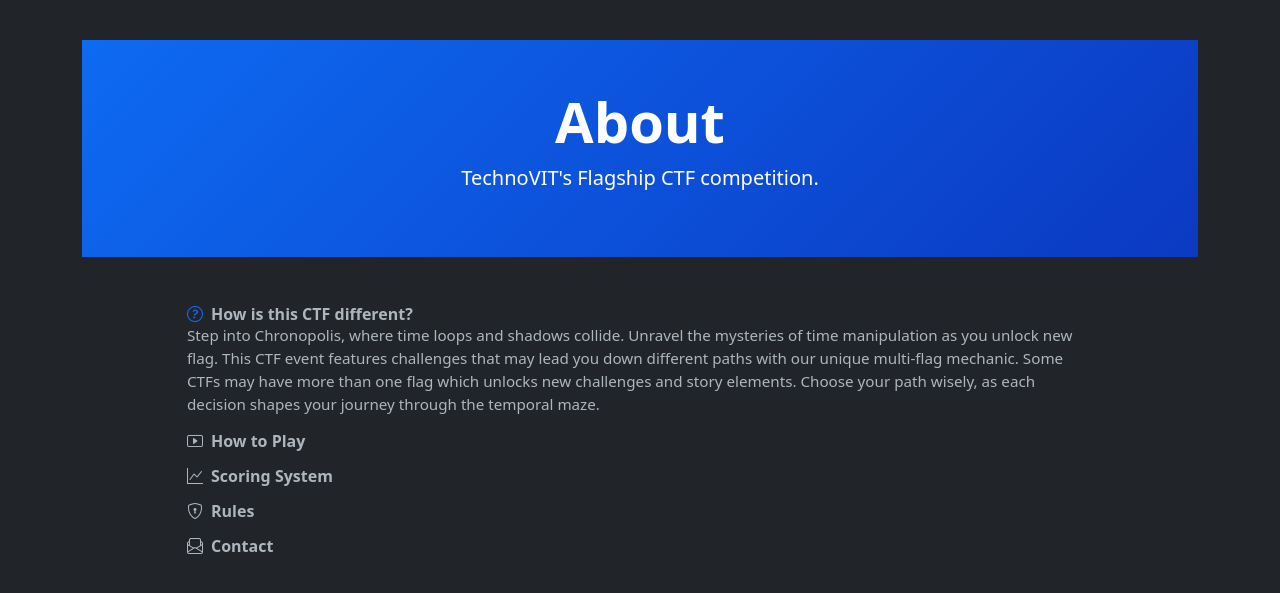
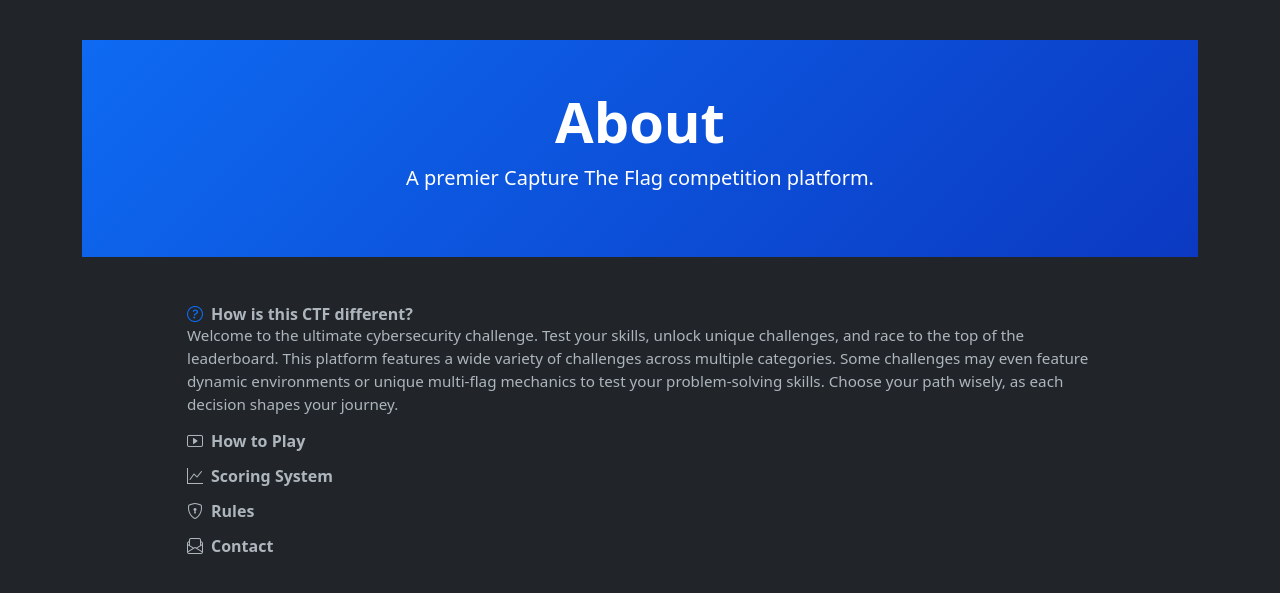
Before and after one commit to Unknnownnn/Blackbox, a Python web app: template templates/about.html in a window 1280 px wide. Shown: the part 62-655 px from the top of the page. Run offline with Jinja, Linux system fonts and the light colour scheme; the template is opened without the code that fills it, so the values that code supplies are empty; some libraries are stand-ins or nearby versions.

Commit message:
Update about.html

```diff
--- a/templates/about.html
+++ b/templates/about.html
@@ -6,7 +6,7 @@
 <div class="about-hero py-5 text-center text-white">
     <div class="container">
         <h1 class="display-4 fade-in">About {{ ctf_name }}</h1>
-        <p class="lead fade-in delay-1">TechnoVIT's Flagship CTF competition.</p>
+        <p class="lead fade-in delay-1">A premier Capture The Flag competition platform.</p>
     </div>
 </div>
 
@@ -22,7 +22,7 @@
                     </h2>
                     <div id="collapseOne" class="accordion-collapse collapse" aria-labelledby="headingOne" data-bs-parent="#about-accordion">
                         <div class="accordion-body">
-                            Step into Chronopolis, where time loops and shadows collide. Unravel the mysteries of time manipulation as you unlock new flag. This CTF event features challenges that may lead you down different paths with our unique multi-flag mechanic. Some CTFs may have more than one flag which unlocks new challenges and story elements. Choose your path wisely, as each decision shapes your journey through the temporal maze.
+                            Welcome to the ultimate cybersecurity challenge. Test your skills, unlock unique challenges, and race to the top of the leaderboard. This platform features a wide variety of challenges across multiple categories. Some challenges may even feature dynamic environments or unique multi-flag mechanics to test your problem-solving skills. Choose your path wisely, as each decision shapes your journey.
                         </div>
                     </div>
                 </div>
@@ -86,7 +86,7 @@
                     </h2>
                     <div id="collapseFive" class="accordion-collapse collapse" aria-labelledby="headingFive" data-bs-parent="#about-accordion">
                         <div class="accordion-body">
-                            <p>For questions or issues, contact the CYSCOM team.</p>
+                            <p>For questions or issues, please contact the organizers.</p>
                         </div>
                     </div>
                 </div>
```
